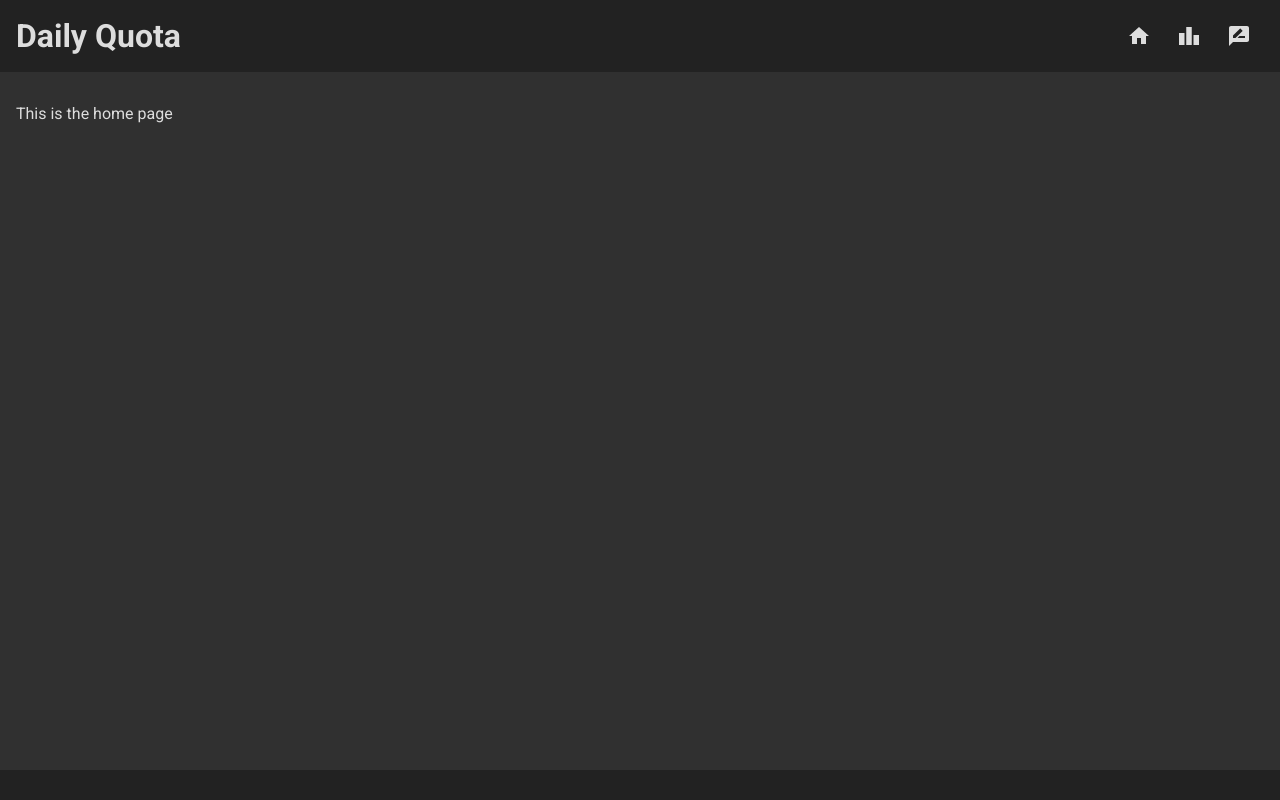
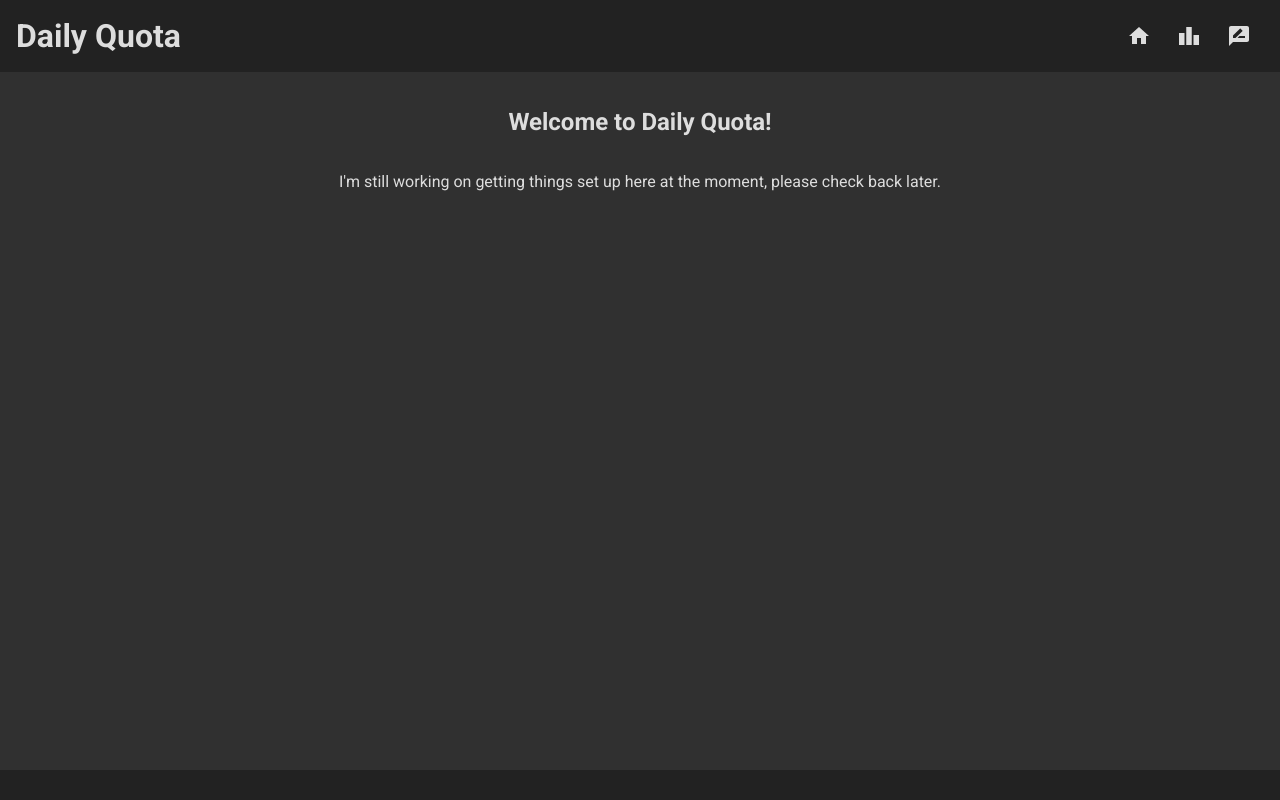
Before and after one commit to tombloor/dailyquota, a React (Create React App) app: page / in a window 1280 px wide. Built offline with nearby package versions, Linux system fonts and the light colour scheme.

Commit message:
main content stuling and practice route

```diff
--- a/src/App.css
+++ b/src/App.css
@@ -20,3 +20,10 @@ a, a:hover, a:focus, a:active {
   text-decoration: none;
   color: inherit;
 }
+
+main {
+  display: flex;
+  flex-direction: column;
+  align-items: center;
+  text-align: center;
+}
--- a/src/index.tsx
+++ b/src/index.tsx
@@ -7,6 +7,7 @@ import reportWebVitals from './reportWebVitals';
 import Home from './routes/Home';
 import Leaderboard from './routes/Leaderboard';
 import Feedback from './routes/Feedback';
+import Practice from './routes/Practice';
 
 import {
   BrowserRouter,
@@ -28,6 +29,7 @@ root.render(
           <Route path='/home' element={<Home />} />
           <Route path='/leaderboard' element={<Leaderboard />} />
           <Route path='/feedback' element={<Feedback />} />
+          <Route path='/practice' element={<Practice />} />
           <Route path="*" element={<Navigate to='/' />}>
           </Route>
         </Route>
--- a/src/routes/Home.tsx
+++ b/src/routes/Home.tsx
@@ -1,7 +1,9 @@
-
 
 export default function Home() {
     return (
-        <p>This is the home page</p>
+        <>
+            <h2>Welcome to Daily Quota!</h2>
+            <p>I'm still working on getting things set up here at the moment, please check back later.</p>
+        </>
     )
 }
```
